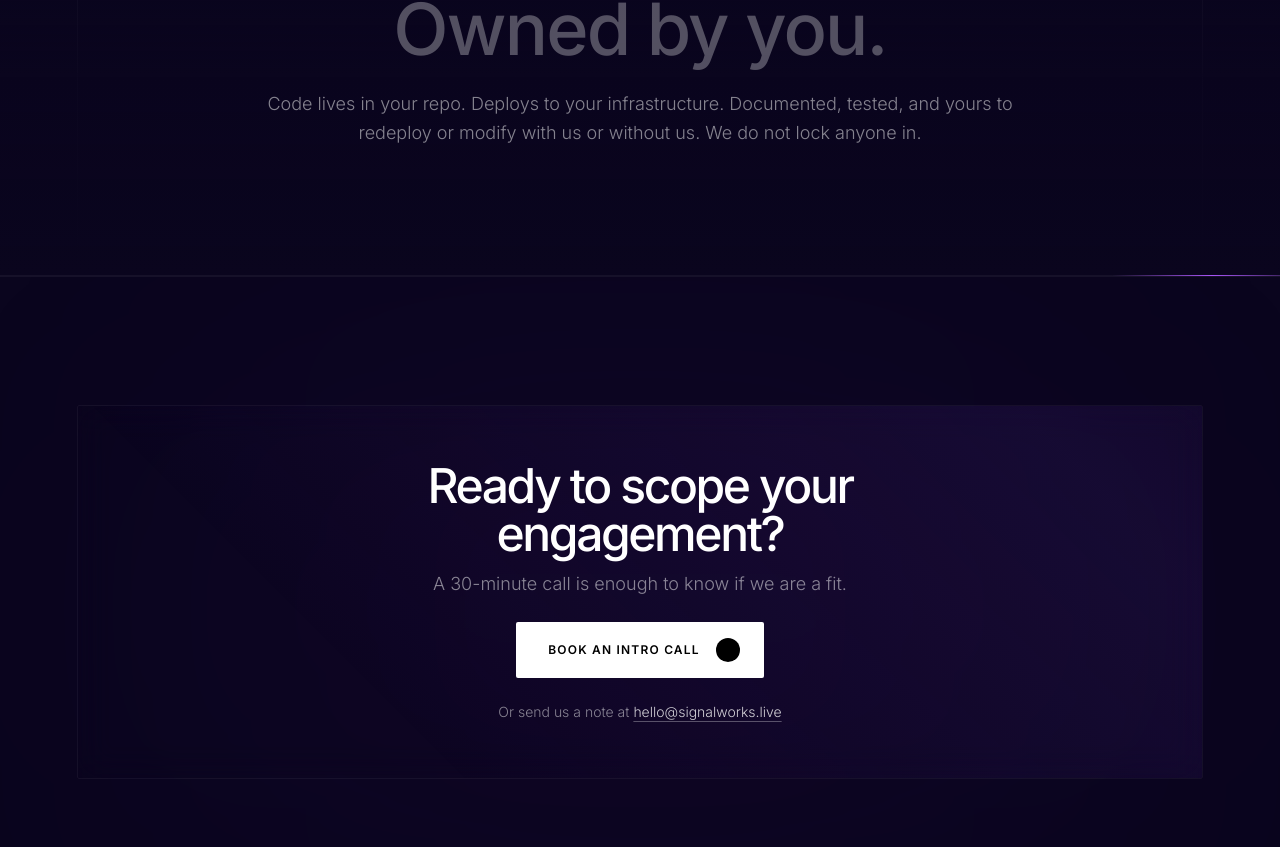
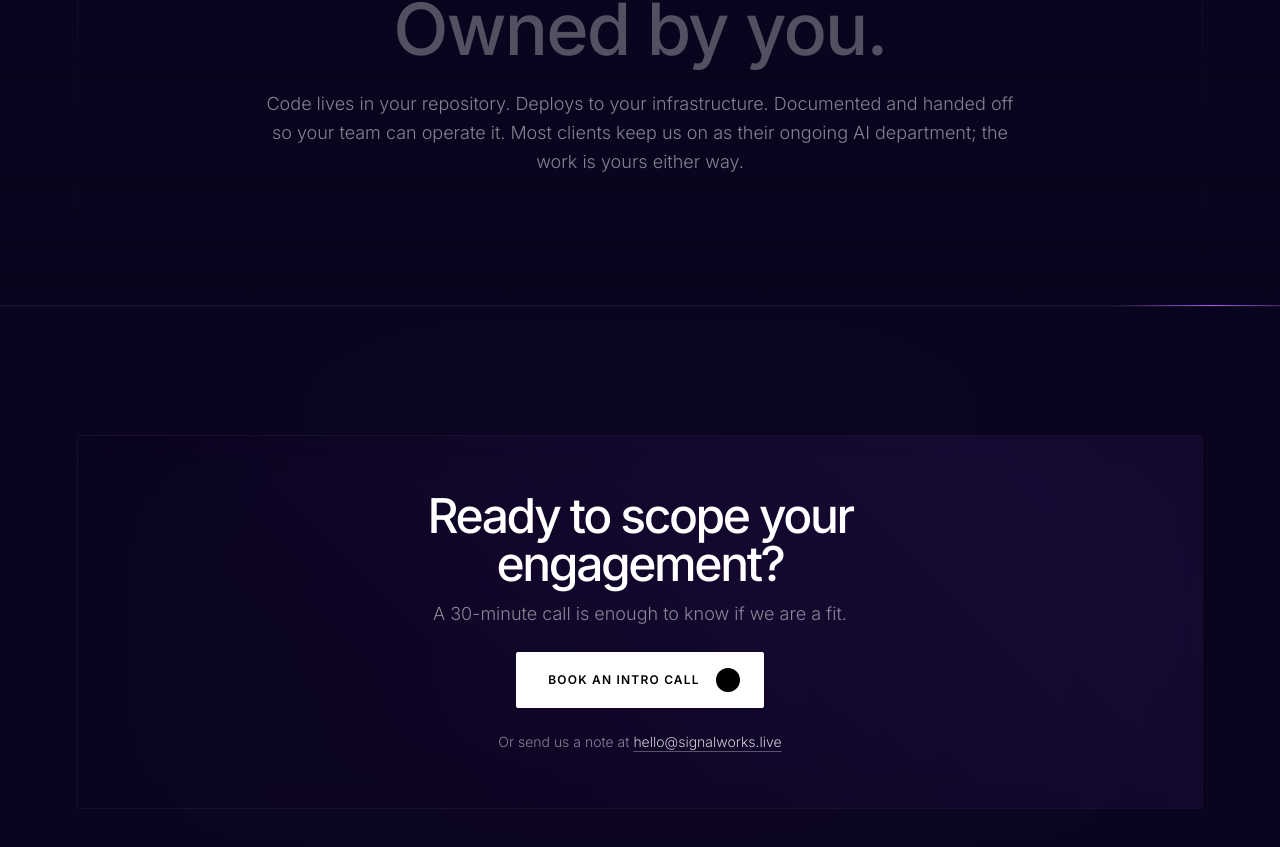
Before and after one commit to trentjhn/signal-works-v2, a React (Vite) app: page / in a window 1280 px wide. Shown: the part 5179-6026 px from the top of the page. Built offline with nearby package versions, Linux system fonts and the light colour scheme.

Commit message:
Rework FaqSection subhead: lead with autonomy, name retainer as default path, drop forward-looking guarantees

```diff
--- a/src/components/FaqSection.jsx
+++ b/src/components/FaqSection.jsx
@@ -131,7 +131,7 @@ const FaqSection = () => {
           />
 
           <p className="text-lg text-white/50 font-light leading-relaxed scroll-reveal delay-200">
-            Code lives in your repo. Deploys to your infrastructure. Documented, tested, and yours to redeploy or modify with us or without us. We do not lock anyone in.
+            Code lives in your repository. Deploys to your infrastructure. Documented and handed off so your team can operate it. Most clients keep us on as their ongoing AI department; the work is yours either way.
           </p>
         </div>
       </div>
```
